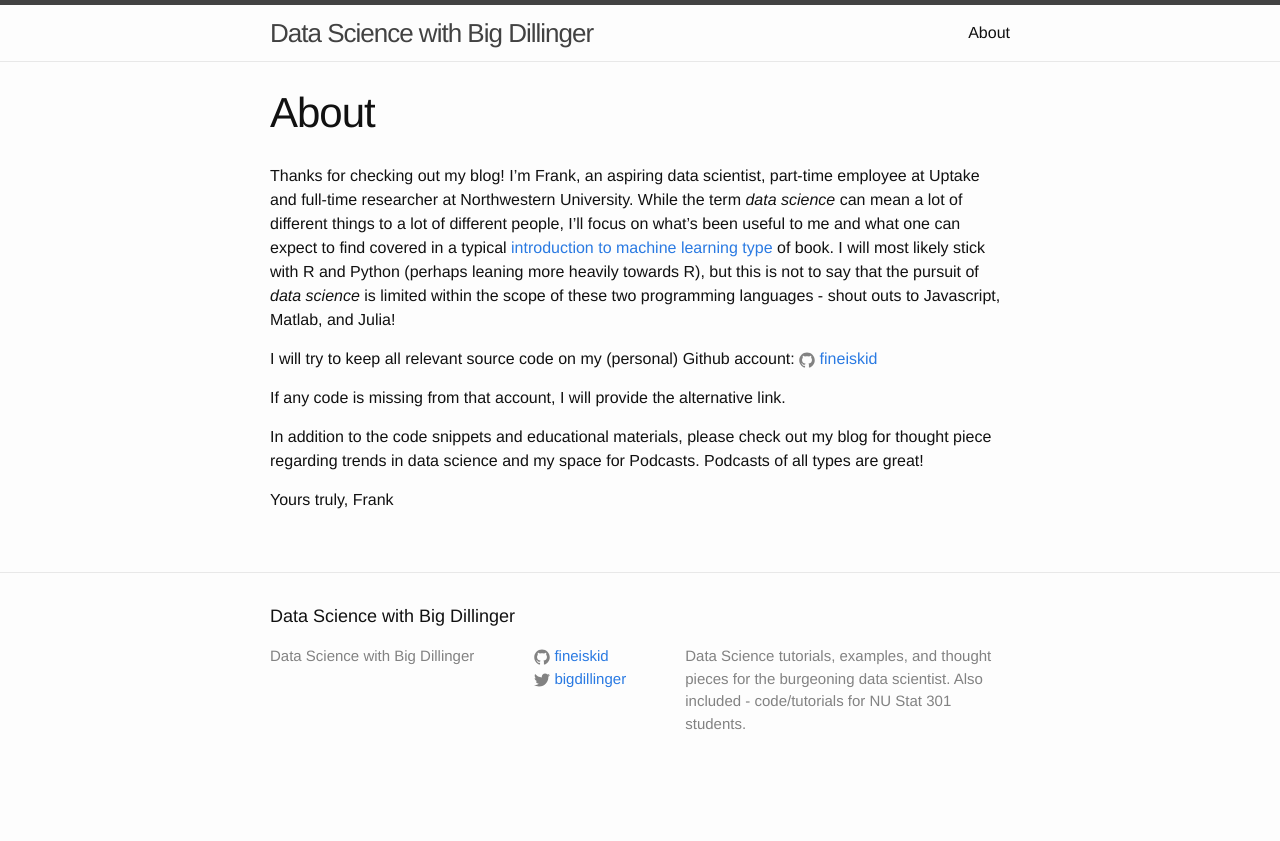
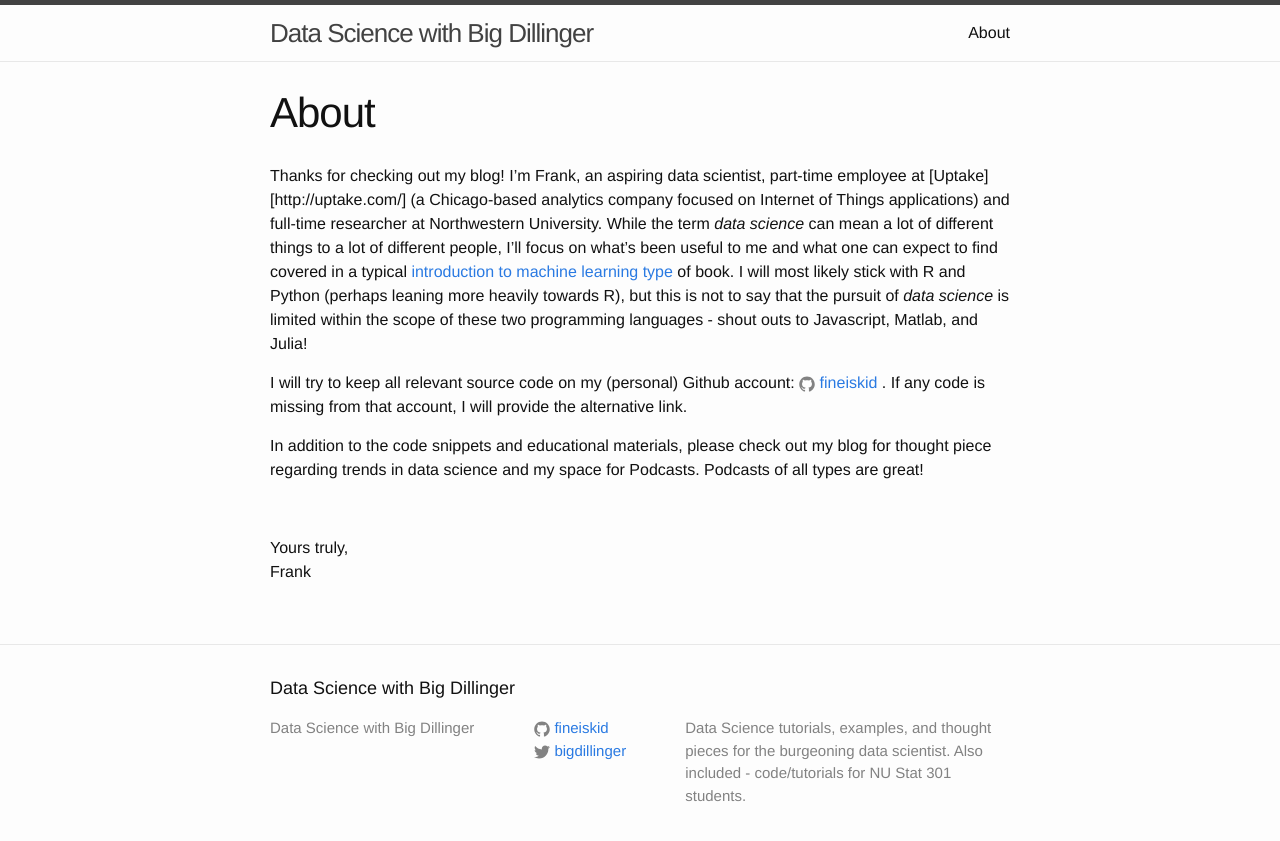
Before and after one commit to FrankFineis/FrankFineis.github.io, a Jekyll site: the page built from about.md, in a window 1280 px wide. Shown: the top 841 px of the page. Built offline with Jekyll 4.4.1, drawn with Linux system fonts in a browser that asks for light colours.

Commit message:
about formatted

```diff
--- a/about.md
+++ b/about.md
@@ -4,16 +4,15 @@
 permalink: /about/
 ---
 
-Thanks for checking out my blog! I'm Frank, an aspiring data scientist, part-time employee at Uptake and full-time researcher at Northwestern University. While the term _data science_ can mean a lot of different things to a lot of different people, I'll focus on what's been useful to me and what one can expect to find covered in a typical [introduction to machine learning type](http://www-bcf.usc.edu/~gareth/ISL/) of book. I will most likely stick with R and Python (perhaps leaning more heavily towards R), but this is not to say that the pursuit of _data science_ is limited within the scope of these two programming languages - shout outs to Javascript, Matlab, and Julia!
+Thanks for checking out my blog! I'm Frank, an aspiring data scientist, part-time employee at [Uptake][http://uptake.com/] (a Chicago-based analytics company focused on Internet of Things applications) and full-time researcher at Northwestern University. While the term _data science_ can mean a lot of different things to a lot of different people, I'll focus on what's been useful to me and what one can expect to find covered in a typical [introduction to machine learning type](http://www-bcf.usc.edu/~gareth/ISL/) of book. I will most likely stick with R and Python (perhaps leaning more heavily towards R), but this is not to say that the pursuit of _data science_ is limited within the scope of these two programming languages - shout outs to Javascript, Matlab, and Julia!
 
 I will try to keep all relevant source code on my (personal) Github account:
-{% include icon-github.html username="fineiskid" %}
-If any code is missing from that account, I will provide the alternative link.
+{% include icon-github.html username="fineiskid" %}. If any code is missing from that account, I will provide the alternative link.
 
 In addition to the code snippets and educational materials, please check out my blog for thought piece regarding trends in data science and my space for Podcasts. Podcasts of all types are great!
 
+ <br />
 
 
-
-Yours truly,
+Yours truly,  <br />
 Frank
```
